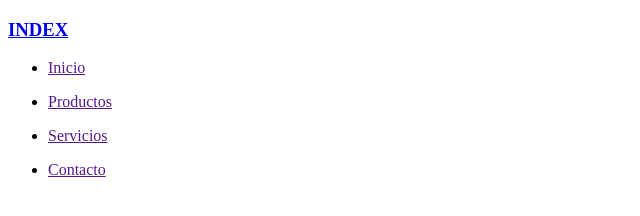
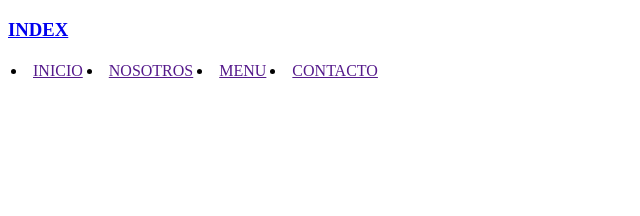
Before and after one commit to OsirisRmz/Portafolio-Web1, a plain HTML site: page Comida Yin Yin.html in a window 1280 px wide. Shown: the whole page, without its empty margins (0-640 px from the left). Drawn offline with Linux system fonts and the light colour scheme.

Commit message:
Update Comida Yin Yin.html

```diff
--- a/Comida Yin Yin.html
+++ b/Comida Yin Yin.html
@@ -14,27 +14,20 @@
       		INDEX
    	 </a></h3>
 <section>
-	<ul>
-		<li><a href="" class="activo">
-			Inicio
-		</a></li>
-	</ul>
-	<ul>
-		<li><a href="">
-			Productos
-		</a></li>
-	</ul>
-	<ul>
-		<li><a href="">
-			Servicios
-		</a></li>
-	</ul>
-	<ul>
-		<li><a href="">
-			Contacto
-		</a></li>
-	</ul>
-
+	<table>
+		<td><li><a href="" class="activo">
+			INICIO
+		</a></li></td>
+		<td><li><a href="" class="activo">
+			NOSOTROS
+		</a></li></td>
+		<td><li><a href="">
+			MENU
+		</a></li></td>
+		<td><li><a href="">
+			CONTACTO
+		</a></li></td>
+	</table>
 	</section>
 </body>
 </html>
```
